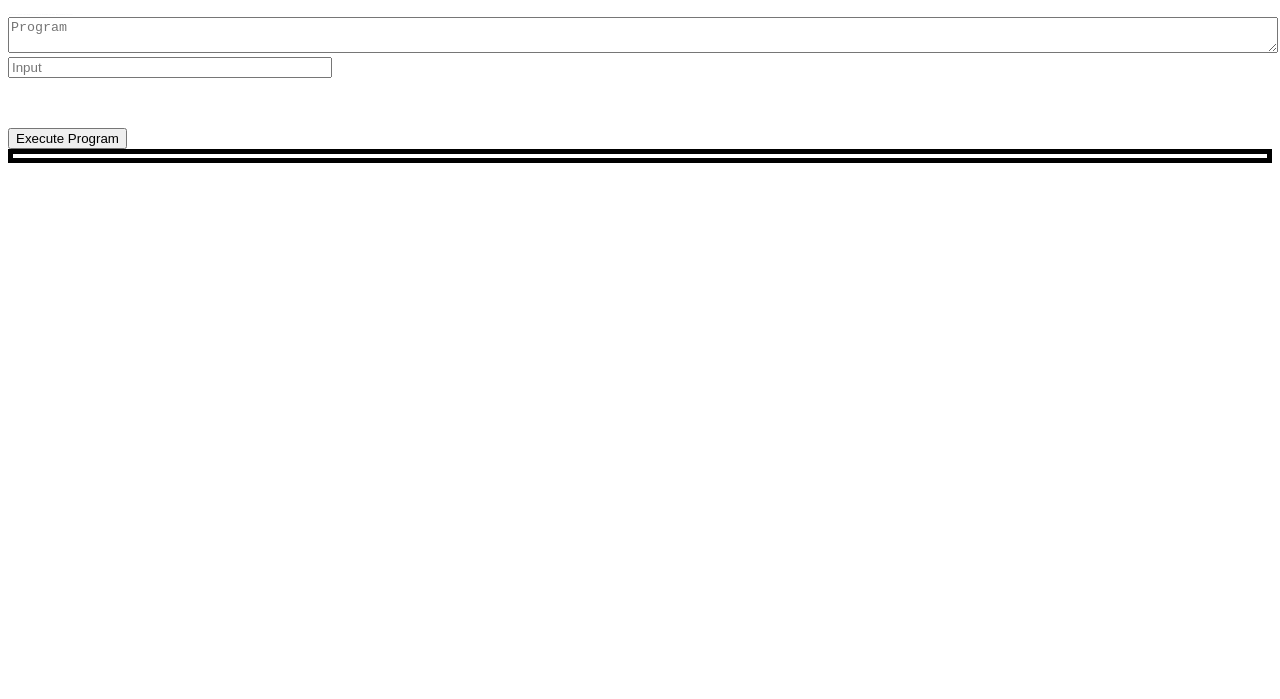
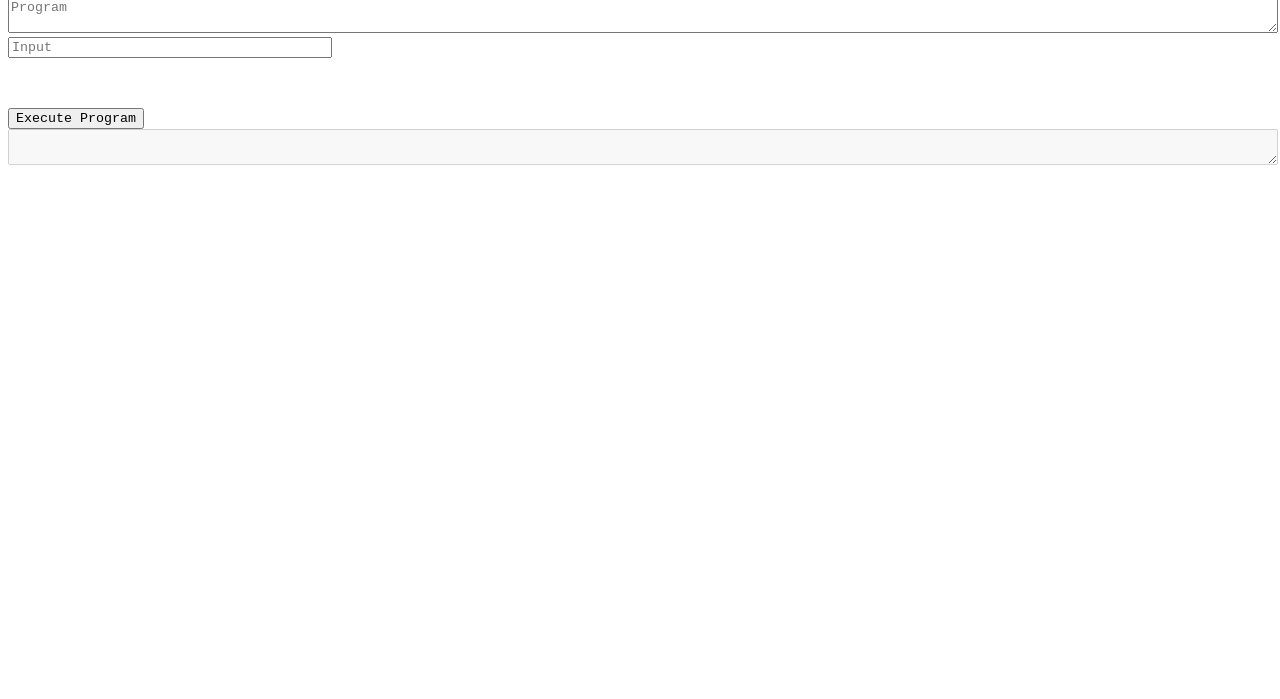
Before and after one commit to Legend-of-iPhoenix/NEUPL, a plain HTML site: page index.html in a window 1280 px wide. Shown: the part 101-800 px from the top of the page. Drawn offline with Linux system fonts and the light colour scheme.

Commit message:
added monospaced stuff.

```diff
--- a/index.html
+++ b/index.html
@@ -6,6 +6,9 @@
 	<title>NEUPL Interpreter</title>
 	<script type="text/javascript" src="js/main.js"></script>
 	<style>
+		* {
+			font-family: monospace;
+		}
 		div {
 			border: 5px solid #000;
 			padding: 2px;
@@ -32,6 +35,6 @@
 	<textarea id="input" width="100%" height="50vh" placeholder="Program"></textarea>
 	<input type="text" id="programInput" placeholder="Input">
 	<button onclick="executeProgram();">Execute Program</button>
-	<div id="output"></div>
+	<textarea id="output" disabled></textarea>
 </body>
 </html>
```
